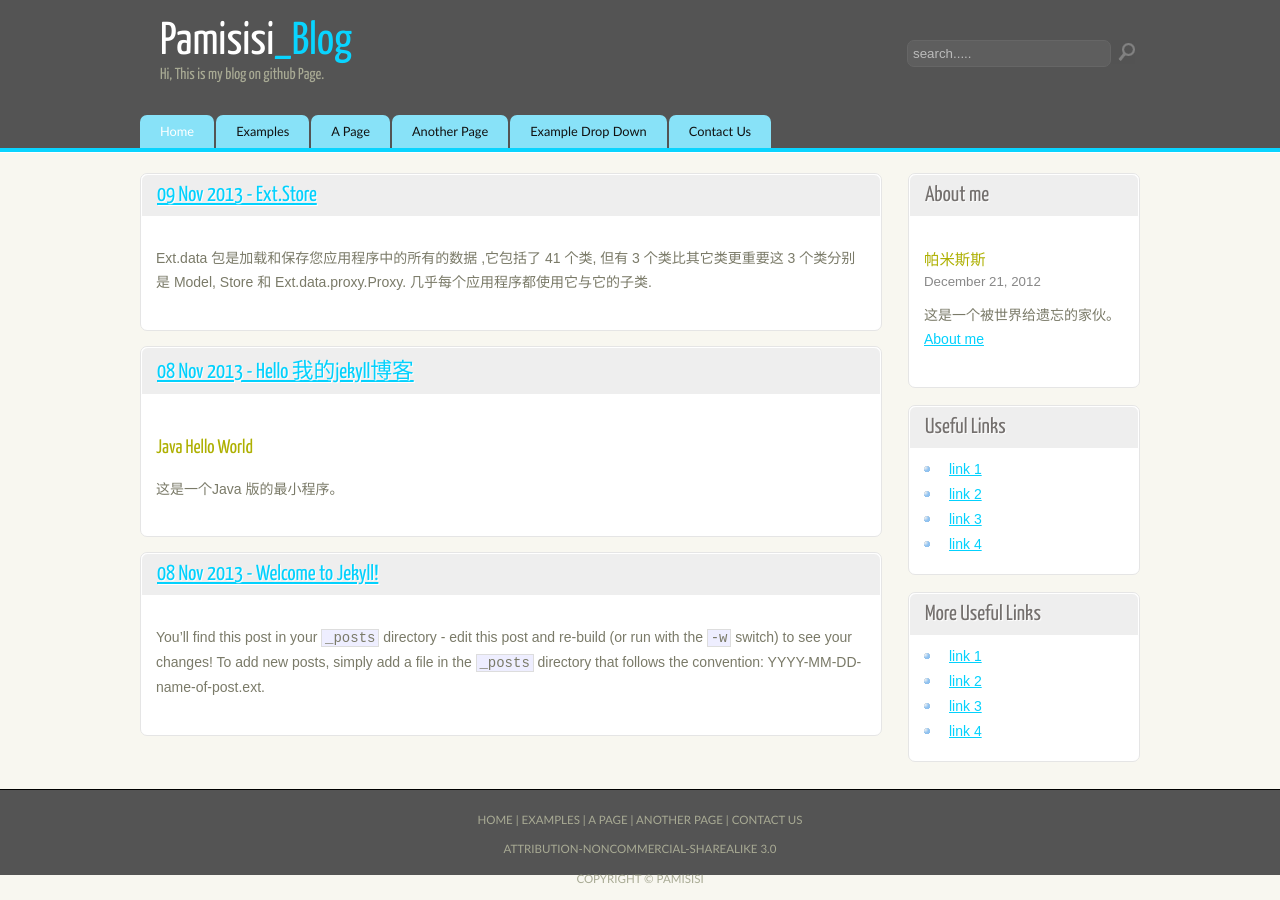
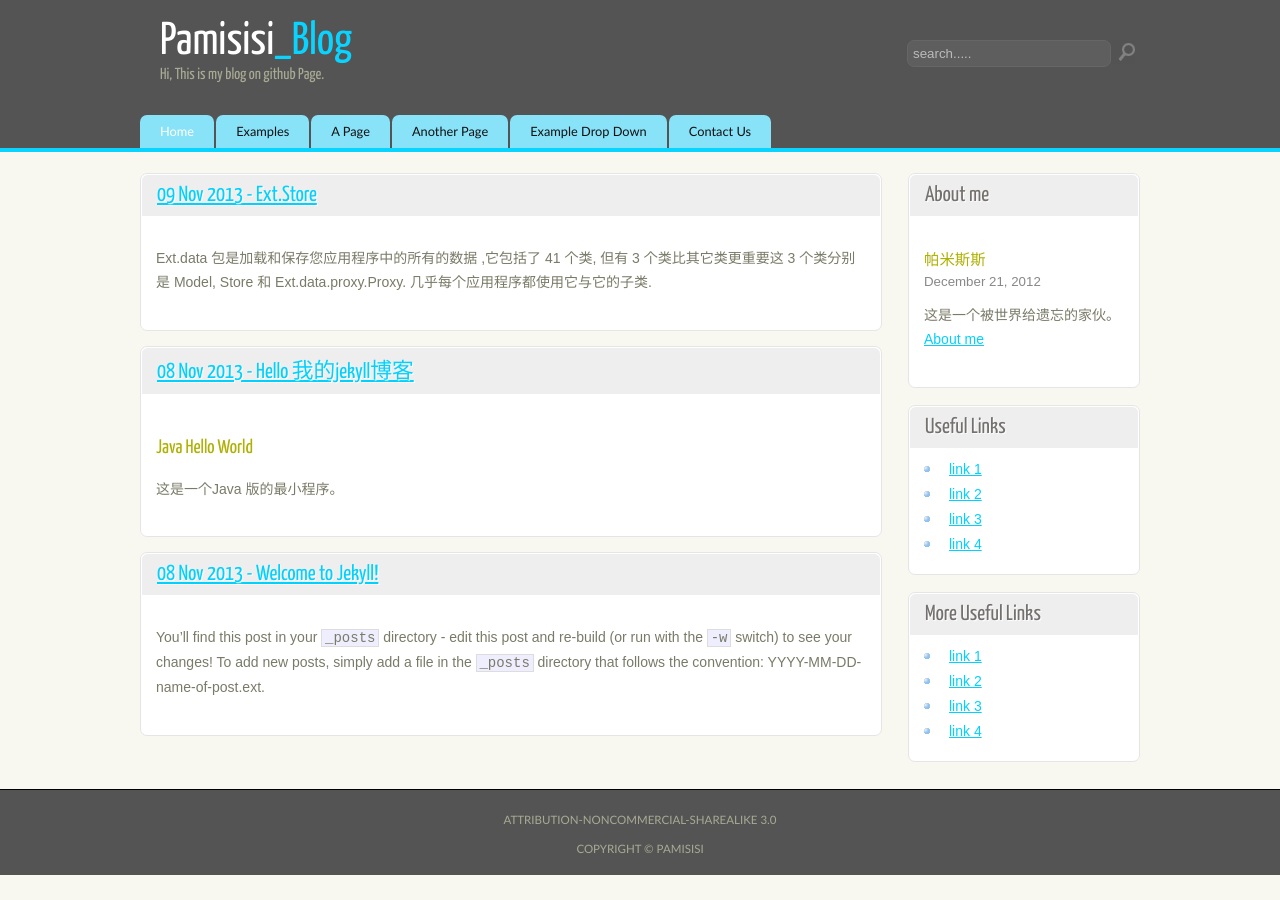
Before and after one commit to pamisisi/pamisisi.github.io, a Jekyll site: the page built from index.html, in a window 1280 px wide. Built offline with Jekyll 4.4.1, drawn with Linux system fonts in a browser that asks for light colours; Markdown is read by kramdown in place of the engine named in the settings.

Commit message:
update default.html

```diff
--- a/_layouts/default.html
+++ b/_layouts/default.html
@@ -74,7 +74,7 @@
 
     </div>
     <footer>
-    <p><a href="/">Home</a> | <a href="#">Examples</a> | <a href="#">A Page</a> | <a href="#">Another Page</a> | <a href="#">Contact Us</a></p>
+    <!--<p><a href="/">Home</a> | <a href="#">Examples</a> | <a href="#">A Page</a> | <a href="#">Another Page</a> | <a href="#">Contact Us</a></p> -->
     <p><a href="http://creativecommons.org/licenses/by-nc-sa/3.0/">Attribution-NonCommercial-ShareAlike 3.0</a></p>
       <p>Copyright &copy; Pamisisi</p>
     </footer>
```
